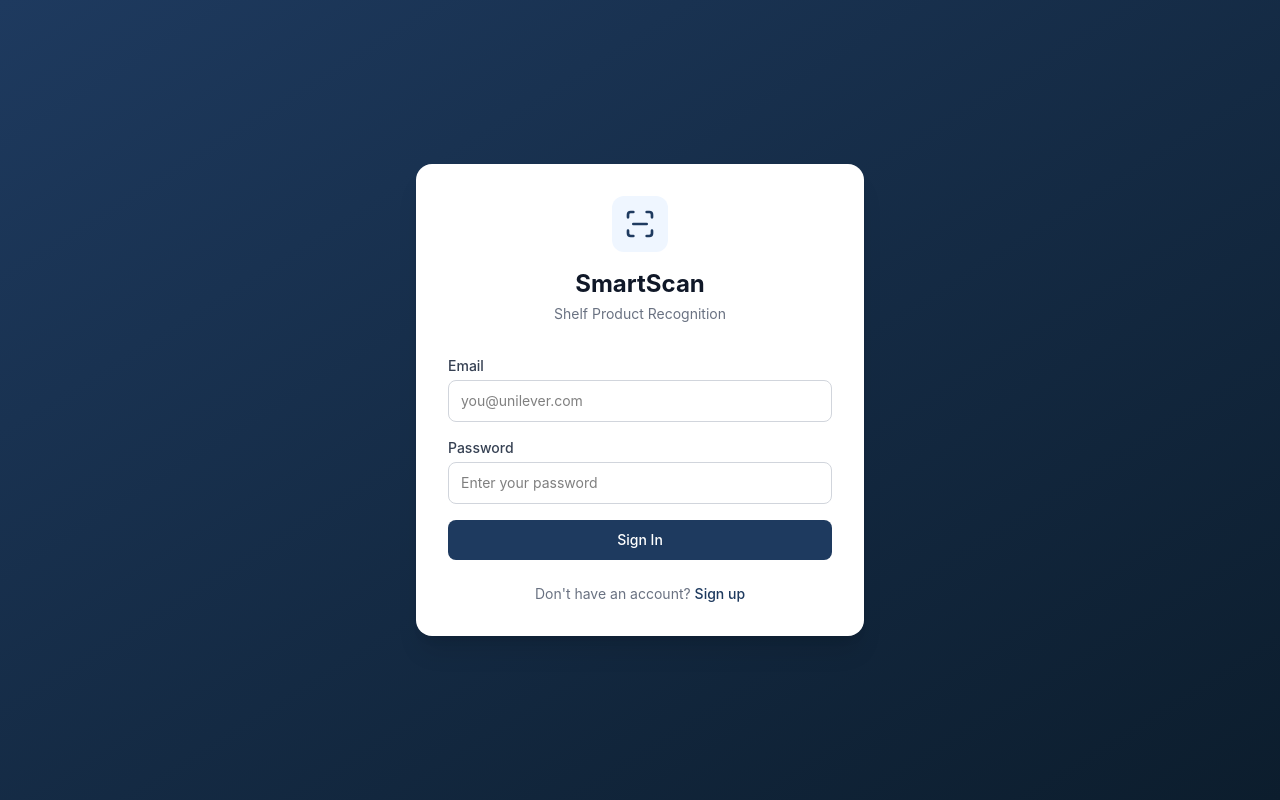
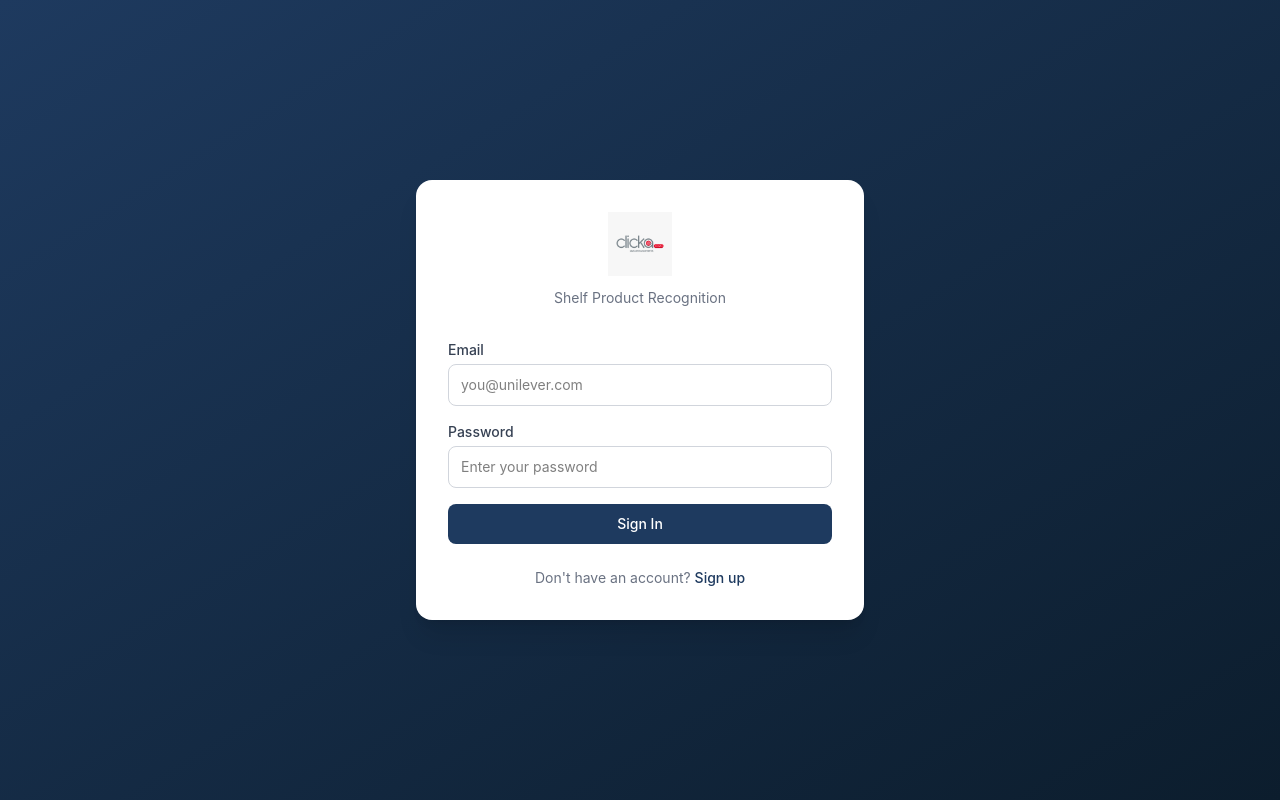
Before and after one commit to willerdpj-svg/SmartScan, a React (Vite) app: page /login in a window 1280 px wide. Built offline with nearby package versions, Linux system fonts and the light colour scheme; no server answers.

Commit message:
Replace SmartScan text with Clicka logo

```diff
--- a/src/components/layout/AppLayout.tsx
+++ b/src/components/layout/AppLayout.tsx
@@ -37,7 +37,7 @@
           >
             <Menu className="w-5 h-5" />
           </button>
-          <h1 className="text-lg font-bold text-primary-500">SmartScan</h1>
+          <img src="/logo.jpeg" alt="Clicka" className="h-7 object-contain" />
         </header>
 
         {/* Page content */}
--- a/src/components/layout/Sidebar.tsx
+++ b/src/components/layout/Sidebar.tsx
@@ -42,8 +42,7 @@
       {/* Logo */}
       <div className="flex items-center justify-between px-4 py-5 border-b border-gray-200">
         <div className="flex items-center gap-2">
-          <ScanLine className="w-7 h-7 text-primary-500" />
-          <span className="text-xl font-bold text-primary-500">SmartScan</span>
+          <img src="/logo.jpeg" alt="Clicka" className="h-8 object-contain" />
         </div>
         {onClose && (
           <button onClick={onClose} className="p-1 text-gray-400 hover:text-gray-600 lg:hidden">
--- a/src/pages/LoginPage.tsx
+++ b/src/pages/LoginPage.tsx
@@ -1,7 +1,6 @@
 import { useState } from 'react';
 import { Link, Navigate } from 'react-router-dom';
 import { useAuth } from '../contexts/AuthContext';
-import { ScanLine } from 'lucide-react';
 
 export default function LoginPage() {
   const { user, loading, signIn } = useAuth();
@@ -30,10 +29,7 @@
     <div className="min-h-screen bg-gradient-to-br from-primary-500 to-primary-900 flex items-center justify-center p-4">
       <div className="w-full max-w-md bg-white rounded-2xl shadow-xl p-8">
         <div className="flex flex-col items-center mb-8">
-          <div className="w-14 h-14 bg-primary-50 rounded-xl flex items-center justify-center mb-4">
-            <ScanLine className="w-8 h-8 text-primary-500" />
-          </div>
-          <h1 className="text-2xl font-bold text-gray-900">SmartScan</h1>
+          <img src="/logo.jpeg" alt="Clicka" className="h-16 object-contain mb-2" />
           <p className="text-sm text-gray-500 mt-1">Shelf Product Recognition</p>
         </div>
 
```
Also changed, not shown: public/logo.jpeg (added).
